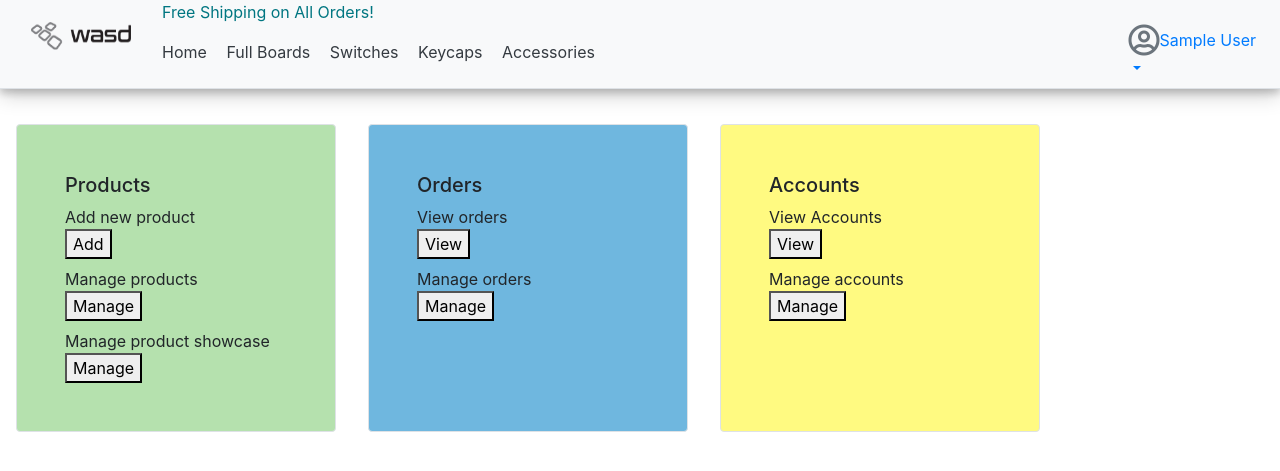
After one commit to taarss/PHP-Web-Shop, a PHP site: page /adminPanel.php in a window 1280 px wide. The commit adds this page. Shown: the top 471 px of the page. Run offline with PHP 8.4, Linux system fonts and the light colour scheme; the visitor is signed in with stand-in values (Sample User, id 1); tables that the repository leaves empty or names only in its code hold one stand-in row (values such as "Sample post"); some libraries are stand-ins or nearby versions.

Commit message:
added admin panel styling

```diff
--- /dev/null
+++ b/adminPanel.php
@@ -0,0 +1,112 @@
+<?php
+    include 'main.php';
+    checkLoggedIn($con);
+    $stmt = $con->prepare('SELECT isAdmin FROM accounts WHERE id = ?');
+    $stmt->bind_param('i', $_SESSION['id']);
+    $stmt->execute();
+    $stmt->bind_result($isAdmin);
+    $stmt->fetch();
+    $stmt->close();
+    $_SESSION['isAdmin'] = (bool)$isAdmin;
+    if ($_SESSION['isAdmin'] == true) {
+
+    }
+    else {
+        header('Location: index.php');
+    }
+?>
+
+<!DOCTYPE html>
+<html lang="en">
+<head>
+    <meta charset="UTF-8">
+    <meta name="viewport" content="width=device-width, initial-scale=1.0">
+    <title>Admin Panel</title>
+    <link rel="stylesheet" href="https://stackpath.bootstrapcdn.com/bootstrap/4.3.1/css/bootstrap.min.css" integrity="sha384-ggOyR0iXCbMQv3Xipma34MD+dH/1fQ784/j6cY/iJTQUOhcWr7x9JvoRxT2MZw1T" crossorigin="anonymous">
+    <link rel="stylesheet" href="css/style.css">
+    <link rel="stylesheet" href="//use.fontawesome.com/releases/v5.0.7/css/all.css">
+</head>
+<body>
+    <nav class="d-flex bg-light pb-2 navbar-fixed-top border-bottom justify-content-between" id="navBar">
+        <div class="d-flex col-6">
+            <img class="img-fluid m-3" id="logo" src="img/wasd-logo.png">
+            <div class="container m-0">
+                <p id="notice">Free Shipping on All Orders!</p>
+                <ul class="nav col-12 justify-content-between text-dark">
+                    <li><a href="index.php" class="text-dark">Home</a></li>
+                    <li><a href="#" class="text-dark">Full Boards</a></li>
+                    <li><a href="#" class="text-dark">Switches</a></li>
+                    <li><a href="#" class="text-dark">Keycaps</a></li>
+                    <li><a href="#" class="text-dark">Accessories</a></li>
+                </ul>
+            </div>
+        </div>
+        <?php
+            if ($_SESSION['name'] != '') { ?>
+                <div class="dropdown show mt-4 mr-4">
+                <a class="mr-5 align-self-center align-items-center dropdown-toggle" href="#" role="button" id="dropdownMenuLink" data-toggle="dropdown" aria-haspopup="true" aria-expanded="false">
+                    <div class="d-flex justify-content-center align-items-center">
+                            <i class="far fa-user-circle fa-2x text-secondary"></i>
+                        <p class="m-0"><?php echo $_SESSION['name'] ?></p>
+                    </div>
+
+                </a>
+
+                <div class="dropdown-menu" aria-labelledby="dropdownMenuLink">
+                    <a class="dropdown-item" href="#">Profile</a>
+                    <a class="dropdown-item" href="#">Orders</a>
+                    <a class="dropdown-item" href="#">Settings</a>
+                    <a class="dropdown-item" href="logout.php">Logout</a>
+                </div>
+                </div>
+        <?php
+            }
+            else {?>
+                <a class="mr-5 align-self-center" href="login.php"><i class="fas fa-sign-in-alt fa-2x text-secondary "></i></a>
+        <?php } ?>
+
+    </nav>
+    <main id="header" class="d-flex my-5 flex-wrap">
+        <div class="border rounded p-5 col-3 m-3" id="adminProducts">
+            <h5>Products</h5>
+            <div>
+                <p class="m-0 mt-2">Add new product</p>
+                <button>Add</button>
+            </div>
+            <div>
+                <p class="m-0 mt-2">Manage products</p>
+                <button>Manage</button>
+            </div>
+            <div>
+                <p class="m-0 mt-2">Manage product showcase</p>
+                <button>Manage</button>
+            </div>
+        </div>
+        <div class="border rounded p-5 col-3 m-3" id="adminOrders">
+            <h5>Orders</h5>
+            <div>
+                <p class="m-0 mt-2">View orders</p>
+                <button>View</button>
+            </div>
+            <div>
+                <p class="m-0 mt-2">Manage orders</p>
+                <button>Manage</button>
+            </div>
+        </div>
+        <div class="border rounded p-5 col-3 m-3" id="adminAccounts">
+            <h5>Accounts</h5>
+            <div>
+                <p class="m-0 mt-2">View Accounts</p>
+                <button>View</button>
+            </div>
+            <div>
+                <p class="m-0 mt-2">Manage accounts</p>
+                <button>Manage</button>
+            </div>
+        </div>
+    </main>
+    <script src="https://code.jquery.com/jquery-3.3.1.slim.min.js" integrity="sha384-q8i/X+965DzO0rT7abK41JStQIAqVgRVzpbzo5smXKp4YfRvH+8abtTE1Pi6jizo" crossorigin="anonymous"></script>
+    <script src="https://cdnjs.cloudflare.com/ajax/libs/popper.js/1.14.7/umd/popper.min.js" integrity="sha384-UO2eT0CpHqdSJQ6hJty5KVphtPhzWj9WO1clHTMGa3JDZwrnQq4sF86dIHNDz0W1" crossorigin="anonymous"></script>
+    <script src="https://stackpath.bootstrapcdn.com/bootstrap/4.3.1/js/bootstrap.min.js" integrity="sha384-JjSmVgyd0p3pXB1rRibZUAYoIIy6OrQ6VrjIEaFf/nJGzIxFDsf4x0xIM+B07jRM" crossorigin="anonymous"></script>
+</body>
+</html>
--- a/css/style.css
+++ b/css/style.css
@@ -96,4 +96,21 @@ body {
 #header {
   padding-top: 60px;
 }
+
+#loginBackground {
+  background-image: url(../img/k9.png);
+  height: 100vh;
+}
+
+#adminProducts {
+  background-color: #b5e1ae;
+}
+
+#adminOrders {
+  background-color: #6fb7df;
+}
+
+#adminAccounts {
+  background-color: #fffa81;
+}
 /*# sourceMappingURL=style.css.map */
--- a/css/style.scss
+++ b/css/style.scss
@@ -83,3 +83,18 @@ body{
 #header{
   padding-top: 60px;
 }
+
+#loginBackground{
+  background-image: url(../img/k9.png);
+  height: 100vh;
+}
+
+#adminProducts{
+  background-color: rgb(181, 225, 174);
+}
+#adminOrders{
+  background-color: rgb(111, 183, 223);
+}
+#adminAccounts{
+  background-color: rgb(255, 250, 129);
+}
--- a/index.php
+++ b/index.php
@@ -21,7 +21,7 @@
             <div class="container m-0">
                 <p id="notice">Free Shipping on All Orders!</p>
                 <ul class="nav col-12 justify-content-between text-dark">
-                    <li><a href="#" class="text-dark">Home</a></li>
+                    <li><a href="index.php" class="text-dark">Home</a></li>
                     <li><a href="#" class="text-dark">Full Boards</a></li>
                     <li><a href="#" class="text-dark">Switches</a></li>
                     <li><a href="#" class="text-dark">Keycaps</a></li>
@@ -44,6 +44,7 @@
                     <a class="dropdown-item" href="#">Profile</a>
                     <a class="dropdown-item" href="#">Orders</a>
                     <a class="dropdown-item" href="#">Settings</a>
+                    <a class="dropdown-item" href="logout.php">Logout</a>
                 </div>
                 </div>
         <?php
```
Also changed, not shown: login.php (+48 -10 lines), 1 other file.
